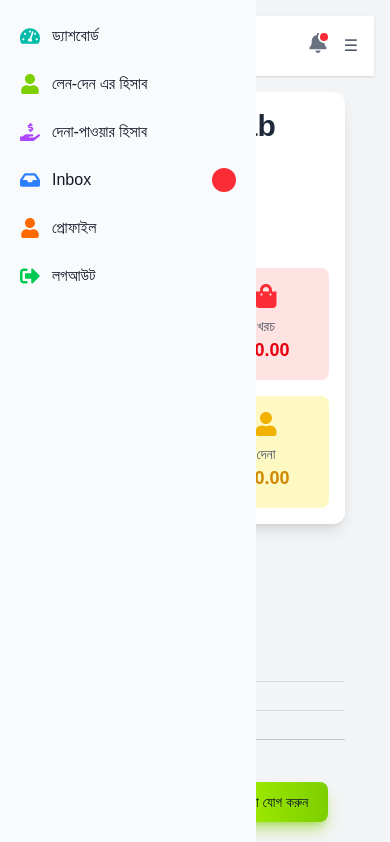
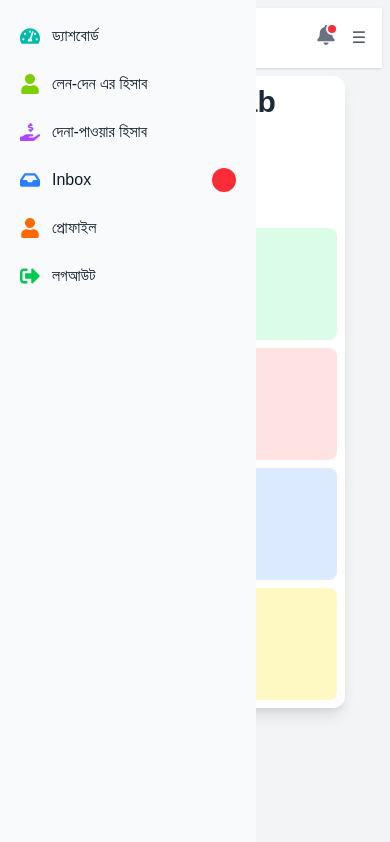
Before and after one commit to mb-shupto/my-daily-hisab, a Next.js app: page /dashboard in a window 390 px wide. Shown: the top 842 px of the page. Built offline with nearby package versions, Linux system fonts and the light colour scheme.

Commit message:
feat - mobile responsiveness

```diff
--- a/src/app/dashboard/page.tsx
+++ b/src/app/dashboard/page.tsx
@@ -218,21 +218,21 @@ export default function Dashboard() {
 
   return (
     <div className="min-h-screen bg-gray-100 flex flex-col">
-            <Sidebar />
-            <div className="flex-1 sm:ml-64 flex flex-col items-center justify-center p-4">
+      <Sidebar />
+      <div className="flex-1 sm:ml-64 flex flex-col items-center justify-center p-2 sm:p-4">
       <Menubar
         isOpen={isMenuOpen}
         toggleMenu={() => setIsMenuOpen(!isMenuOpen)}
       />
-      <div className="flex-1 flex flex-col items-center justify-center p-4">
-        <div className="w-full max-w-xl bg-white rounded-xl shadow-lg p-4 transform transition-all duration-300 hover:scale-105">
+      <div className="flex-1 flex flex-col items-center justify-center p-2 sm:p-4">
+        <div className="w-full max-w-xl bg-white rounded-xl shadow-lg p-2 sm:p-4 transform transition-all duration-300 hover:scale-105">
           <h1 className="text-3xl font-bold text-gray-800 text-center mb-4">
             Daily Hisab
           </h1>
 
 
 
-          <div className="flex flex-col items-center justify-center space-y-4 mb-6">
+          <div className="flex flex-col items-center justify-center space-y-2 sm:space-y-4 mb-4 sm:mb-6">
             <p className="text-sm font-semibold text-gray-500">আজকের লাভ</p>
             <div
               className={`text-5xl font-extrabold ${getProfitColor(
@@ -243,7 +243,7 @@ export default function Dashboard() {
             </div>
           </div>
 
-          <div className="grid grid-cols-2 gap-4 text-center">
+          <div className="grid grid-cols-1 sm:grid-cols-2 gap-2 sm:gap-4 text-center">
             <div className="bg-green-100 rounded-lg p-4 transform transition-transform duration-300 hover:scale-105">
               <FaMoneyBill className="w-6 h-6 text-green-500 mx-auto mb-2" />
               <p className="text-sm font-medium text-gray-600">উপার্জন</p>
@@ -276,7 +276,7 @@ export default function Dashboard() {
         </div>
 
         {/* Graph Section */}
-        <div className="w-full max-w-xl mt-8">
+  <div className="w-full max-w-xl mt-4 sm:mt-8">
           <h2 className="text-xl font-bold text-gray-800 text-center mb-4">
             লেনদেনের সারাংশ
           </h2>
@@ -284,21 +284,24 @@ export default function Dashboard() {
         </div>
 
         {/* Buttons below the graph */}
-        <div className="flex space-x-10 mt-8">
+        <div className="flex flex-col sm:flex-row gap-2 sm:gap-10 mt-4 sm:mt-8 w-full">
           <button
             type="button"
-            className="text-white bg-gradient-to-r from-teal-400 via-teal-500 to-teal-600 hover:bg-gradient-to-br focus:ring-4 focus:outline-none focus:ring-teal-300 dark:focus:ring-teal-800 shadow-lg shadow-teal-500/50 dark:shadow-lg dark:shadow-teal-800/80 font-medium rounded-lg text-sm px-5 py-2.5 text-center me-2 mb-2"
+            className="w-full sm:w-auto text-white bg-gradient-to-r from-teal-400 via-teal-500 to-teal-600 hover:bg-gradient-to-br focus:ring-4 focus:outline-none focus:ring-teal-300 dark:focus:ring-teal-800 shadow-lg shadow-teal-500/50 dark:shadow-lg dark:shadow-teal-800/80 font-medium rounded-lg text-sm px-5 py-2.5 text-center mb-2 sm:mb-0"
             onClick={() => setIsTransactionModalOpen(true)}
             title="Add Transaction"
           >
             লেন-দেন যোগ করুন
           </button>
 
-          <button type="button" className="text-gray-900 bg-gradient-to-r from-lime-200 via-lime-400 to-lime-500 hover:bg-gradient-to-br focus:ring-4 focus:outline-none focus:ring-lime-300 dark:focus:ring-lime-800 shadow-lg shadow-lime-500/50 dark:shadow-lg dark:shadow-lime-800/80 font-medium rounded-lg text-sm px-5 py-2.5 text-center me-2 mb-2"
-          onClick={() => setIsDebtModalOpen(true)}
-          title="Add Debt"
+          <button
+            type="button"
+            className="w-full sm:w-auto text-gray-900 bg-gradient-to-r from-lime-200 via-lime-400 to-lime-500 hover:bg-gradient-to-br focus:ring-4 focus:outline-none focus:ring-lime-300 dark:focus:ring-lime-800 shadow-lg shadow-lime-500/50 dark:shadow-lg dark:shadow-lime-800/80 font-medium rounded-lg text-sm px-5 py-2.5 text-center"
+            onClick={() => setIsDebtModalOpen(true)}
+            title="Add Debt"
           >
-          দেনা-পাওনা যোগ করুন</button>
+            দেনা-পাওনা যোগ করুন
+          </button>
         </div>
 
         {isTransactionModalOpen && (
```
